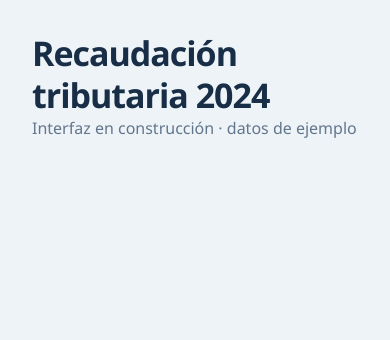
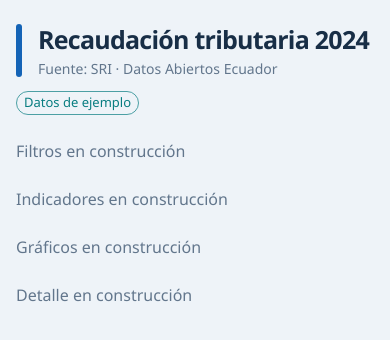
Before and after one commit to luri234/Dashboard_Tributario, a React (Vite) app: page / in a window 390 px wide. Shown: the top 340 px of the page. Built offline with nearby package versions, Linux system fonts and the light colour scheme.

Commit message:
Organiza el layout y el encabezado responsivo

```diff
--- a/src/App.tsx
+++ b/src/App.tsx
@@ -1,10 +1,15 @@
-import { Box, Typography } from '@mui/material'
+import { Typography } from '@mui/material'
+import { DashboardHeader } from './components/layout/DashboardHeader'
+import { DashboardLayout } from './components/layout/DashboardLayout'
 
 export default function App() {
   return (
-    <Box component="main" sx={{ p: 4 }}>
-      <Typography variant="h4">Recaudación tributaria 2024</Typography>
-      <Typography color="text.secondary">Interfaz en construcción · datos de ejemplo</Typography>
-    </Box>
+    <DashboardLayout
+      header={<DashboardHeader />}
+      filters={<Typography color="text.secondary">Filtros en construcción</Typography>}
+      kpis={<Typography color="text.secondary">Indicadores en construcción</Typography>}
+      charts={<Typography color="text.secondary">Gráficos en construcción</Typography>}
+      detail={<Typography color="text.secondary">Detalle en construcción</Typography>}
+    />
   )
 }
--- /dev/null
+++ b/src/components/layout/DashboardHeader.tsx
@@ -0,0 +1,21 @@
+import { Box, Chip, Stack, Typography } from '@mui/material'
+
+export function DashboardHeader() {
+  return (
+    <Stack direction={{ xs: 'column', sm: 'row' }} justifyContent="space-between"
+      alignItems={{ xs: 'flex-start', sm: 'center' }} spacing={1.5}>
+      <Stack direction="row" spacing={2} alignItems="flex-start">
+        <Box aria-hidden="true" sx={{ width: 6, height: 53, bgcolor: 'primary.main', borderRadius: 2, flexShrink: 0 }} />
+        <Box>
+          <Typography variant="h4" component="h1" sx={{ fontSize: { xs: 25, md: 34 } }}>
+            Recaudación tributaria 2024
+          </Typography>
+          <Typography color="text.secondary" variant="body2" sx={{ mt: 0.5 }}>
+            Fuente: SRI · Datos Abiertos Ecuador
+          </Typography>
+        </Box>
+      </Stack>
+      <Chip label="Datos de ejemplo" size="small" color="secondary" variant="outlined" />
+    </Stack>
+  )
+}
--- /dev/null
+++ b/src/components/layout/DashboardLayout.tsx
@@ -0,0 +1,25 @@
+import type { ReactNode } from 'react'
+import { Box, Container, Grid, Stack } from '@mui/material'
+
+interface Props {
+  header: ReactNode
+  filters: ReactNode
+  kpis: ReactNode
+  charts: ReactNode
+  detail: ReactNode
+}
+
+export function DashboardLayout({ header, filters, kpis, charts, detail }: Props) {
+  return (
+    <Box component="main" sx={{ minHeight: '100vh', bgcolor: 'background.default', py: { xs: 3, md: 5 } }}>
+      <Container maxWidth="xl">
+        <Stack spacing={3}>
+          <Stack spacing={3}>{header}{filters}</Stack>
+          <Grid container spacing={2}>{kpis}</Grid>
+          <Grid container spacing={2}>{charts}</Grid>
+          {detail}
+        </Stack>
+      </Container>
+    </Box>
+  )
+}
```
